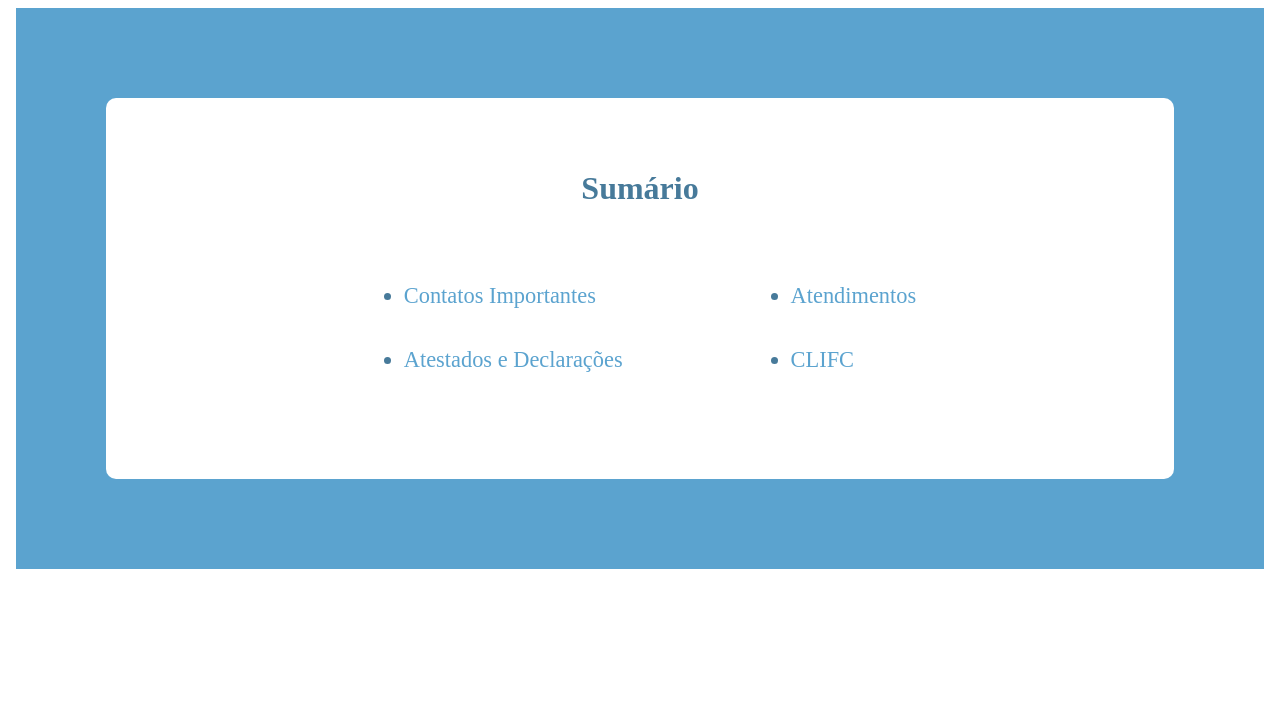
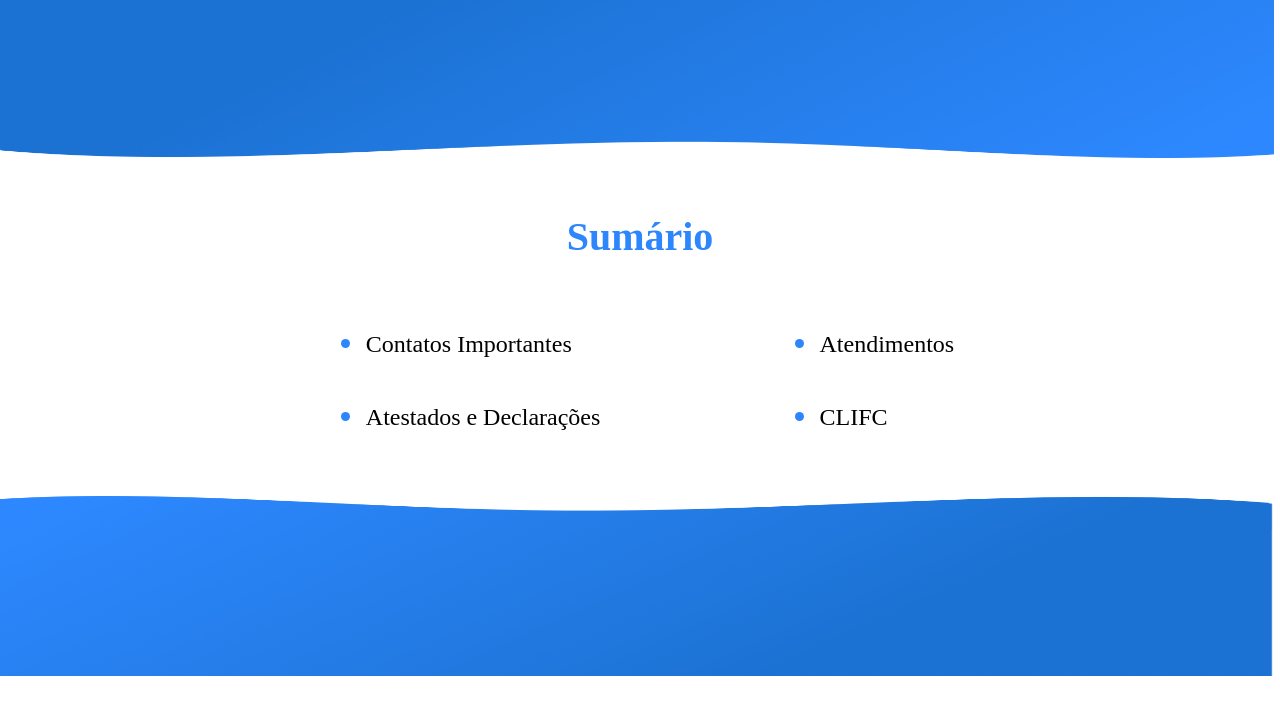
Before and after one commit to 2info3-Hackathon/frontend, a Vue app: page / in a window 1280 px wide. Shown: the top 714 px of the page. Built offline with nearby package versions, Linux system fonts and the light colour scheme.

Commit message:
Atualização do Layout dá página #4

```diff
--- a/src/views/atestadosDeclaracoes.vue
+++ b/src/views/atestadosDeclaracoes.vue
@@ -27,3 +27,12 @@ function voltarAoSumario() {
     </div>
   </main>
 </template>
+
+<style scoped>
+h1 {
+margin: 5vw;
+}
+div{
+  margin: 5vw;
+}
+</style>
--- a/src/views/contatosImportantes.vue
+++ b/src/views/contatosImportantes.vue
@@ -27,3 +27,10 @@ function voltarAoSumario() {
     </div>
   </main>
 </template>
+
+<style scoped>
+
+div{
+  margin: 4vw;
+}
+</style>
--- a/src/views/informacoesImportantes.vue
+++ b/src/views/informacoesImportantes.vue
@@ -16,6 +16,7 @@ watch(
 
 <template>
     <body>
+      <img src="/imagens/Group65.png" alt="ondas-header">
          <div>
     <main v-if="showSummary">
       <h1>Sumário</h1>
@@ -48,20 +49,26 @@ watch(
     </main>
     <router-view />
   </div>
+  <img src="/imagens/Group65.png" class="girada" alt="ondas-footer">
     </body>
 </template>
 
 <style scoped>
-main {
-  background-color: white;
-  padding: 4vw;
-  border-radius: 10px;
+
+body img {
+ width: 102.39%; /* largura visível */
+ height: 200px;
+ overflow: hidden; /* esconde o que passa */
+ margin-top: -50px; /* sobe a imagem para cortar a parte de cima */
+ margin-left: -20px;  /* empurra pra esquerda */
 }
 
 h1 {
   text-align: center;
-  color: #477A9A;
+  color: #2D86FB;
   font-weight: bold;
+  font-size: 2.5rem;
+  margin: 4vw 0 0 0;
 }
 
 .menu {
@@ -71,26 +78,38 @@ h1 {
 }
 
 ul {
-  color: #477A9A;
+  color: #2D86FB;
+  margin: 2vw 2vw 6vw 2vw;
+}
+
+ul ::marker{
+  font-size: 1.3em;
 }
 
 li {
   margin: 3vw;
-  font-size: 1.4rem;
+  font-size: 1.5rem;
   cursor: pointer;
 }
 
 .link {
-  color: #5BA3CF;
+  color: black;
   text-decoration: none;
+  cursor: pointer;
+  transition: color 0.3s;
 }
 
 .link:hover {
   text-decoration: underline;
+  color: #2c71c0;
+  text-decoration: underline;
 }
 
-body {
-  background: #5BA3CF;
-  padding: 7vw;
+.girada {
+ width: 102.39%;     /* largura visível */
+ height: 180px;
+ overflow: hidden; /* esconde o que passa */
+ margin-left: -20px;  /* empurra pra esquerda */
+ transform: rotate(180deg); /* gira 45 graus */
 }
 </style>
```
Also changed, not shown: public/imagens/Group65.png (added).
